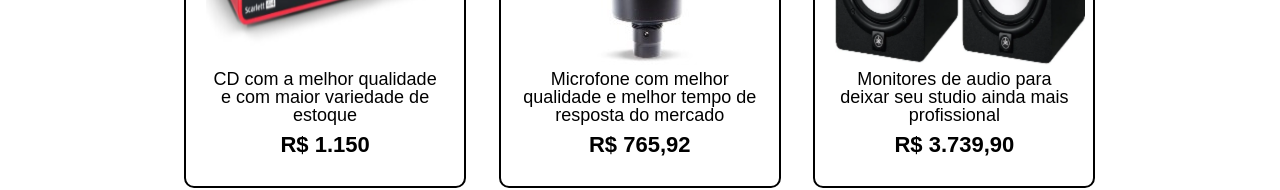
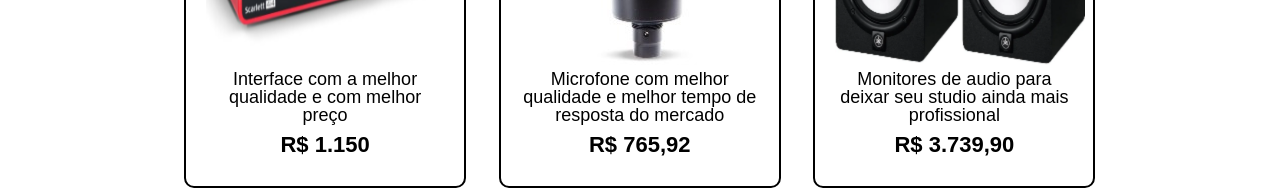
Before and after one commit to AlaxAtaide/projeto-gravadora, a plain HTML site: page produtos.html in a window 1280 px wide. Shown: the part 608-798 px from the top of the page. Drawn offline with Linux system fonts and the light colour scheme; files whose address does not match are found by name.

Commit message:
Update produtos.html

```diff
--- a/produtos.html
+++ b/produtos.html
@@ -36,7 +36,7 @@
 				<li>
 					<h2>Interface de Áudio</h2>
 					<img src="image/interface.png" width="250" height="250">
-					<p class="produto-descricao">CD com a melhor qualidade e com maior variedade de estoque</p>
+					<p class="produto-descricao">Interface com a melhor qualidade e com melhor preço</p>
 					<p class="produto-preco">R$ 1.150</p>
 				</li>
 				<li>
```
